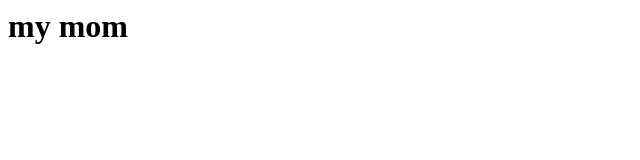
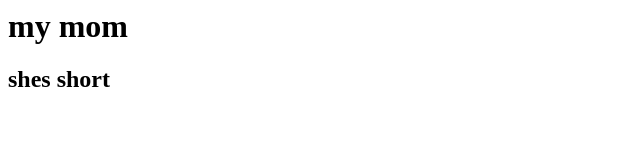
Before and after one commit to aarons14casper1/veronica, a plain HTML site: page index.html in a window 1280 px wide. Shown: the whole page, without its empty margins (0-640 px from the left). Drawn offline with Linux system fonts and the light colour scheme.

Commit message:
addded file

```diff
--- a/index.html
+++ b/index.html
@@ -1,5 +1,5 @@
 <html>
 <h1>my mom</h1>
 <title>july 25 1971 </title>
-
+<h2>shes short</h2>
 </html>
```
